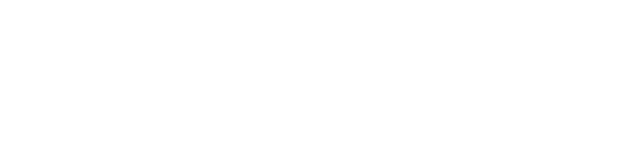
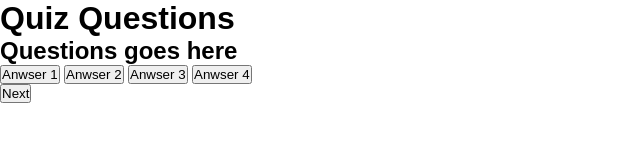
Before and after one commit to Joshcov/Quiz-App, a plain HTML site: page index.html in a window 1280 px wide. Shown: the whole page, without its empty margins (0-640 px from the left). Drawn offline with Linux system fonts and the light colour scheme.

Commit message:
#here goes the html codes for the app

```diff
--- a/index.html
+++ b/index.html
@@ -8,6 +8,19 @@
     <title>Quiz App</title>
 </head>
 <body>
-
+    <div class="app">
+        <h1>Quiz Questions</h1>
+        <div class="quiz">
+          <h2 id="question">Questions goes here</h2>
+            <div id="answer-buttons">
+                <button class="btn">Anwser 1</button>
+                <button class="btn">Anwser 2</button>
+                <button class="btn">Anwser 3</button>
+                <button class="btn">Anwser 4</button>
+            </div>
+            <button id="next-btn">Next</button>
+        </div>
+    </div>
+<script src="style.js"></script>
 </body>
 </html>
```
